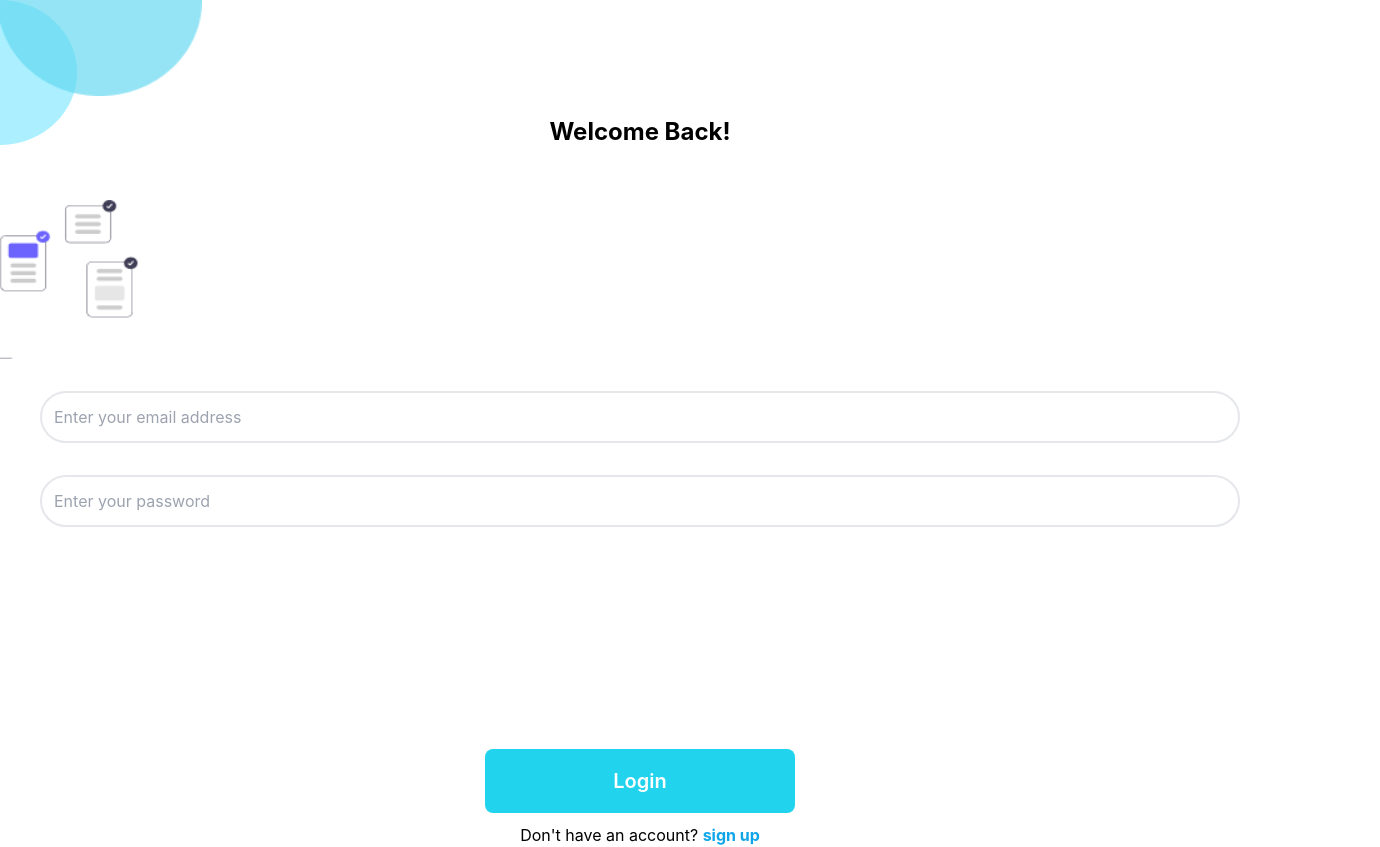
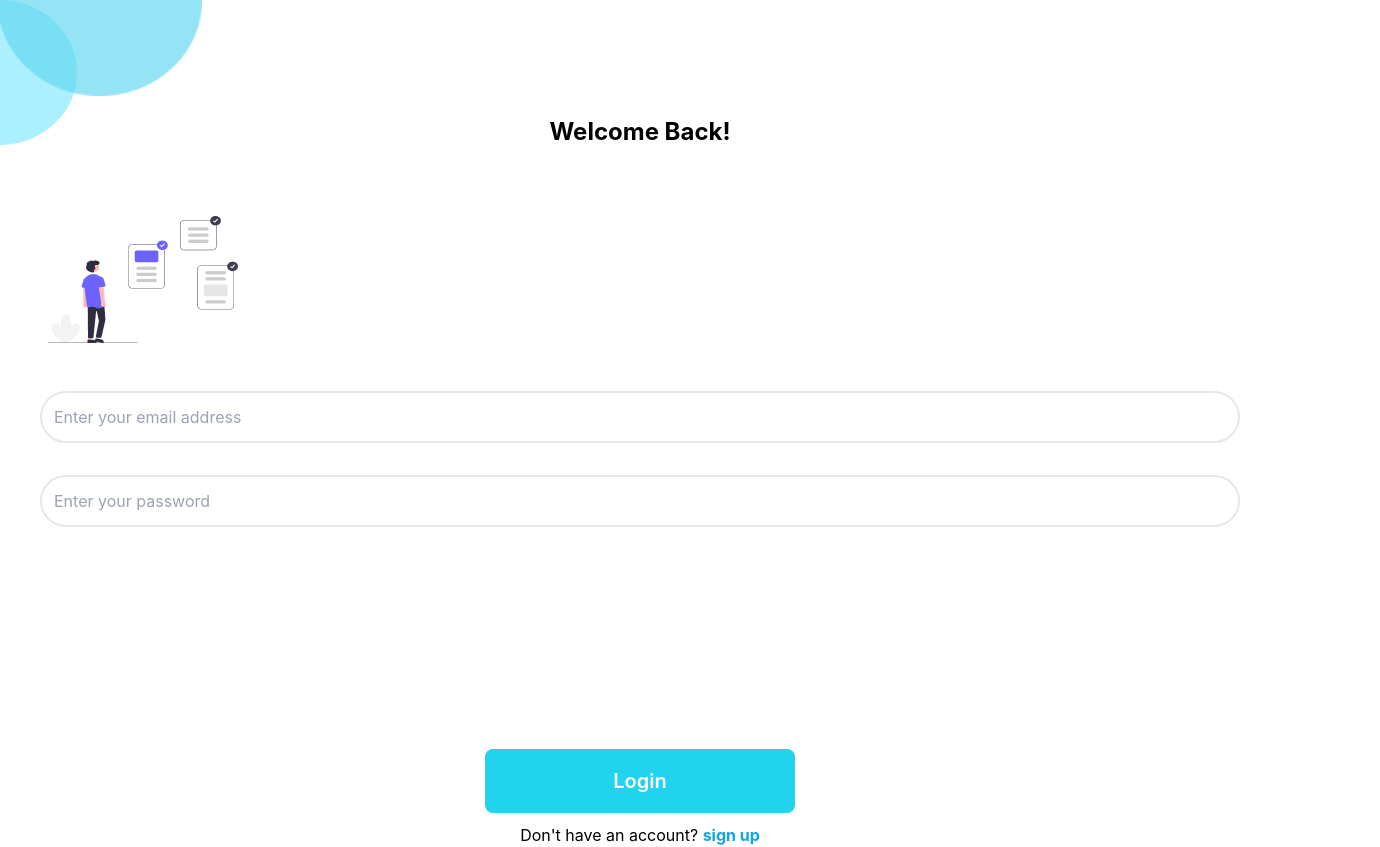
Before and after one commit to odohigreat/todoreact, a React (Create React App) app: page /login in a window 1280 px wide. Shown: the whole page, 1380 px wide, since content can reach past the window. Built offline with nearby package versions, Linux system fonts and the light colour scheme.

Commit message:
bug fixes

```diff
--- a/src/Pages/login.js
+++ b/src/Pages/login.js
@@ -15,7 +15,7 @@ export default function () {
                 <h1 className="text-2xl font-bold p-5">Welcome Back!
                 </h1>
             </div>
-            <div className=" m-12 scale-125">
+            <div className=" m-12">
                 <img src={tasksdone} />
             </div>
             <div className="px-10 mb-52">
```
